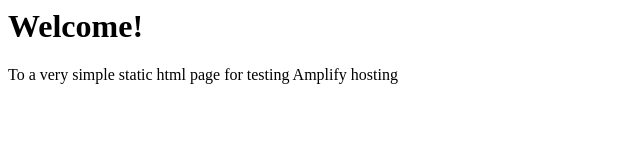
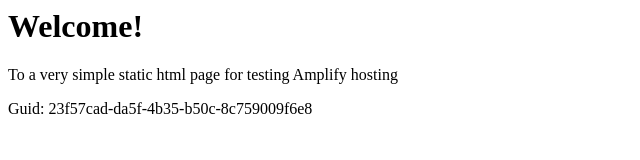
Before and after one commit to aws-aemilia-pdx/Github-PR-Commit-Integration-Test-DoNotTouch-GitHubAutoBuildPrPreviewCanaryTest-v1-beta-us-west-2, a website: page src/index.html in a window 1280 px wide. Shown: the whole page, without its empty margins (0-640 px from the left). Drawn offline with Linux system fonts and the light colour scheme.

Commit message:
commit from integ tests

```diff
--- a/src/index.html
+++ b/src/index.html
@@ -1,3 +1,5 @@
+
+
 <html lang="en">
 
 <head>
@@ -10,6 +12,6 @@
 <body>
     <h1>Welcome!</h1>
     <p>To a very simple static html page for testing Amplify hosting</p>
-</body>
+    <p>Guid: 23f57cad-da5f-4b35-b50c-8c759009f6e8</p></body>
 
 </html>
```
